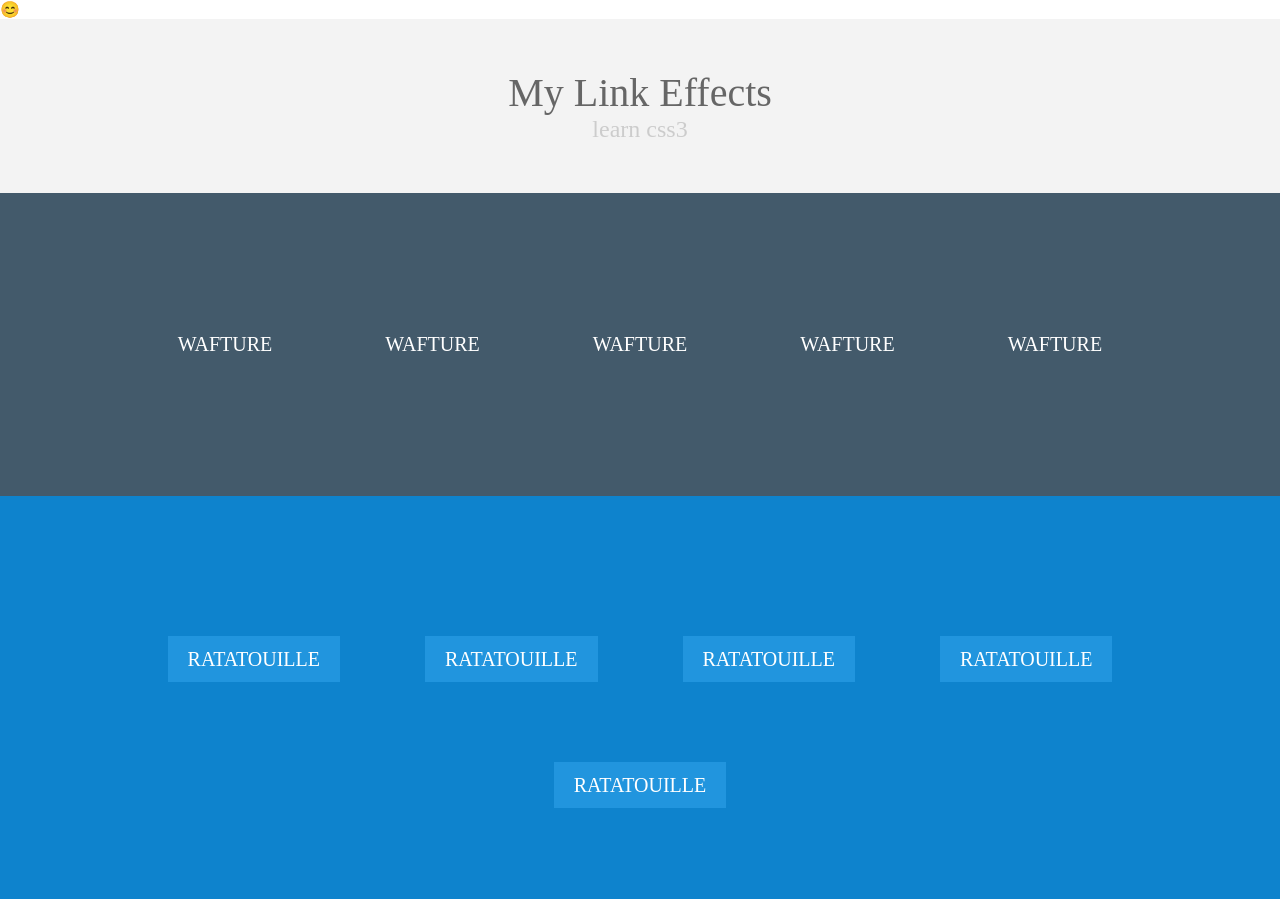
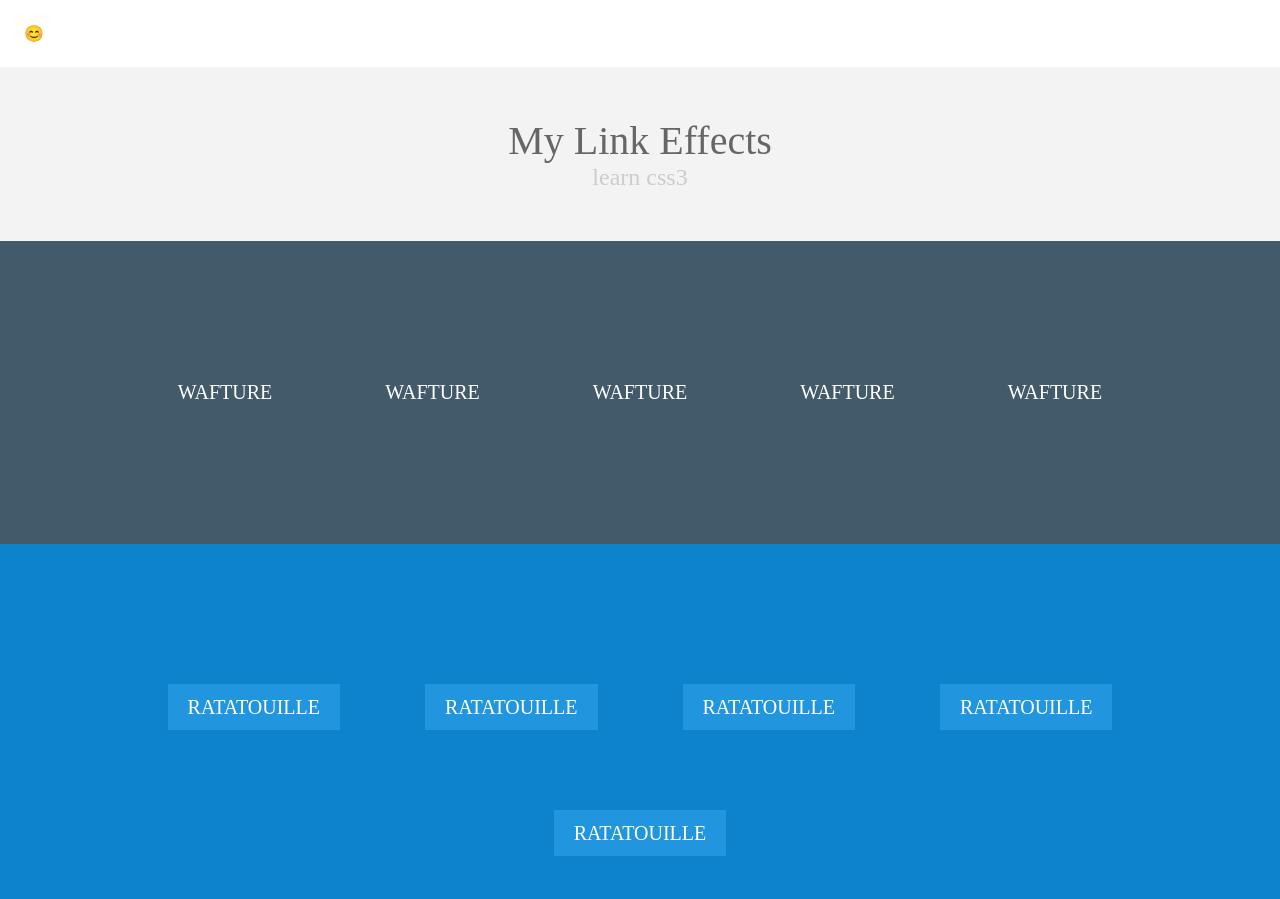
Before and after one commit to liuyiliuyi/css-link-effect, a plain HTML site: page index.html in a window 1280 px wide. Shown: the top 899 px of the page. Drawn offline with Linux system fonts and the light colour scheme.

Commit message:
style: add nav padding

```diff
--- a/css-link-effect.css
+++ b/css-link-effect.css
@@ -15,7 +15,7 @@ body {
 nav {
   overflow: hidden;
   background-color: white;
-  //padding: 24px;
+  padding: 24px;
   box-shadow: 0 0 4px #ccc;
 }
 
```
